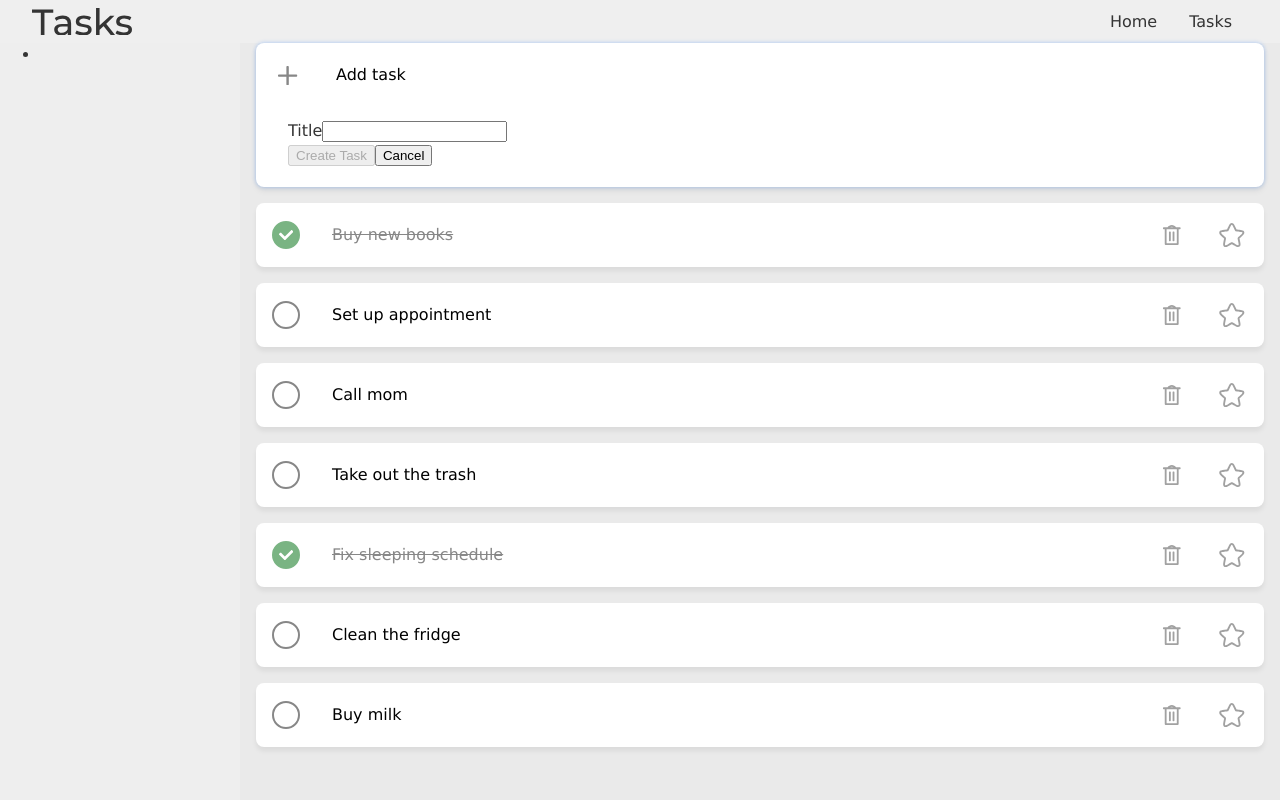
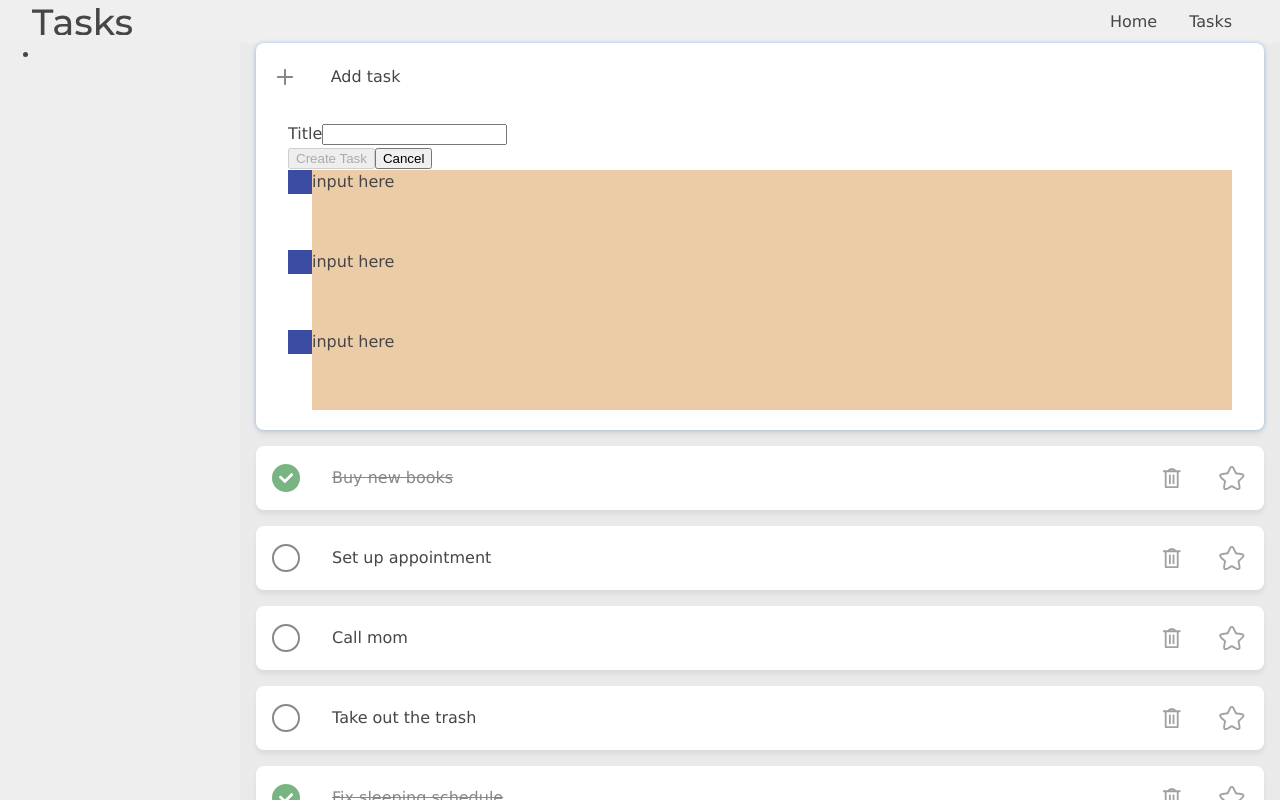
Before and after one commit to arthur-tsutiya/aplicacao-de-tarefas, a React (Create React App) app: page /tasks in a window 1280 px wide. Both pictures are taken after a click on the button "Add task". Shown: the top 800 px of the page. Built offline with nearby package versions, Linux system fonts and the light colour scheme.

Commit message:
Create the structure for the text inputs in the 'add task' section

```diff
--- a/src/components/TaskNew.css
+++ b/src/components/TaskNew.css
@@ -4,9 +4,8 @@
 }
 
 .task-new-icon {
-    width: 2em;
+    width: 1.667em;
     aspect-ratio: 1/1;
-    grid-column: 1/2;
 }
 
 .task-new-icon svg {
@@ -33,15 +32,15 @@
 
 .task-new-visible {
     grid-row: 1/2;
-
-    display: grid;
-    grid-template-columns: auto 1fr;
-    align-items: center;
-    column-gap: 2em;
 }
 
 .task-new-btn {
-    grid-column: 2/3;
+    width: 100%;
+    display: flex;
+    flex-direction: row;
+    align-items: center;
+    column-gap: 2em;
+    padding: 1em 0;
 }
 
 .task-new-hidden {
--- a/src/components/TaskNew.js
+++ b/src/components/TaskNew.js
@@ -1,6 +1,7 @@
 
 import { useState } from 'react';
 import './TaskNew.css';
+import TaskNewInputs from './TaskNewInputs.js';
 
 export default function TaskNew({onTaskAddBegin, onTaskAdd, onFinishedTaskAdd, expanded}) {
     const [title, setTitle] = useState("");
@@ -45,12 +46,14 @@ export default function TaskNew({onTaskAddBegin, onTaskAdd, onFinishedTaskAdd, e
     return (
         <div className={className}>
             <div className="task-new-visible">
-                <span className="task-new-icon center">
-                    <svg viewBox="0 0 100 99.997009" xmlns="http://www.w3.org/2000/svg">
-                        <path d="M 47.760256,0 C 45.531579,0 43.7356,1.7929882 43.7356,4.0216643 V 43.7356 H 4.0246565 C 1.7959788,43.7356 0,45.528588 0,47.757264 v 4.482481 c 0,2.228676 1.7959788,4.021665 4.0246565,4.021665 H 43.7356 v 39.713935 c 0,2.228676 1.795979,4.021664 4.024656,4.021664 h 4.479488 c 2.228677,0 4.024656,-1.792988 4.024656,-4.021664 V 56.26141 H 95.975344 C 98.204021,56.26141 100,54.468421 100,52.239745 V 47.757264 C 100,45.528588 98.204021,43.7356 95.975344,43.7356 H 56.2644 V 4.0216643 C 56.2644,1.7929882 54.468421,0 52.239744,0 Z" />
-                    </svg>
-                </span>
-                <button className="btn btn-task task-new-btn" onClick={toggleTaskAdd}>Add task</button>
+                <button className="btn task-new-btn" onClick={toggleTaskAdd}>
+                    <span className="task-new-icon center">
+                        <svg viewBox="0 0 100 99.997009" xmlns="http://www.w3.org/2000/svg">
+                            <path d="M 47.760256,0 C 45.531579,0 43.7356,1.7929882 43.7356,4.0216643 V 43.7356 H 4.0246565 C 1.7959788,43.7356 0,45.528588 0,47.757264 v 4.482481 c 0,2.228676 1.7959788,4.021665 4.0246565,4.021665 H 43.7356 v 39.713935 c 0,2.228676 1.795979,4.021664 4.024656,4.021664 h 4.479488 c 2.228677,0 4.024656,-1.792988 4.024656,-4.021664 V 56.26141 H 95.975344 C 98.204021,56.26141 100,54.468421 100,52.239745 V 47.757264 C 100,45.528588 98.204021,43.7356 95.975344,43.7356 H 56.2644 V 4.0216643 C 56.2644,1.7929882 54.468421,0 52.239744,0 Z" />
+                        </svg>
+                    </span>
+                    Add task
+                </button>
             </div>
             <div className="task-new-hidden">
                 <div className="task-new-hidden-content">
@@ -63,6 +66,7 @@ export default function TaskNew({onTaskAddBegin, onTaskAdd, onFinishedTaskAdd, e
                             <button onClick={() => {}}>Cancel</button>
                         </div>
                     </label>
+                    <TaskNewInputs/>
                 </div>
             </div>
         </div>
--- /dev/null
+++ b/src/components/TaskNewInputs.css
@@ -0,0 +1,29 @@
+
+.task-new-input-wrapper {
+    display: grid;
+    grid-template-rows: 1fr 1fr 1fr;
+    grid-template-columns: auto 1fr;
+}
+
+/*TEMPORARY BELOW*/
+.task-new-title-icon {
+    display: flex;
+    width: 1.5em;
+    aspect-ratio: 1/1;
+    background-color: #3b4ba1;
+
+    grid-column: 1/2;
+}
+
+.input-placeholder {
+    min-height: 5em;
+    background-color: #eccca7;
+
+    grid-column: 2/3;
+}
+
+.c1,.c2,.c3 {
+    grid-column: span 2;
+    display: grid;
+    grid-template-columns: subgrid;
+}
--- /dev/null
+++ b/src/components/TaskNewInputs.js
@@ -0,0 +1,21 @@
+import './TaskNewInputs.css';
+
+export default function TaskNewInputs() {
+
+    return (
+        <div className="task-new-input-wrapper">
+            <div className="task-new-title c1">
+                <span className="task-new-title-icon i1"></span>
+                <p className="input-placeholder p1">input here</p>
+            </div>
+            <div className="task-new-tags c2">
+                <span className="task-new-title-icon i2"></span>
+                <p className="input-placeholder p2">input here</p>
+            </div>
+            <div className="task-new-notes c3">
+                <span className="task-new-title-icon i3"></span>
+                <p className="input-placeholder p3">input here</p>
+            </div>
+        </div>
+    );
+}
--- a/src/components/controls/DeleteButton.js
+++ b/src/components/controls/DeleteButton.js
@@ -1,6 +1,7 @@
 import './DeleteButton.css';
 
 export default function DeleteButton({ onClick }) {
+
 
     return (
         <button onClick={onClick} className="btn btn-delete center">
@@ -8,5 +9,6 @@ export default function DeleteButton({ onClick }) {
                 <path d="M 46.519251,0 C 37.737069,0 30.024697,4.6396805 25.497315,11.606304 H 6.1032013 a 3.6862003,3.6862003 135 0 0 -3.6862003,3.6862 v 2.131108 a 3.3493843,3.3493843 45 0 0 3.3493843,3.349384 H 11.336175 V 95.607948 A 4.392052,4.392052 45 0 0 15.728227,100 h 4.774637 55.001339 a 5.3161631,5.3161631 135 0 0 5.316163,-5.316163 V 20.772996 h 6.567351 a 3.2323592,3.2323592 135 0 0 3.232359,-3.232359 V 14.98044 A 3.3741361,3.3741361 45 0 0 87.24594,11.606304 l -19.706179,0 C 63.012496,4.6398182 55.30127,0 46.519251,0 Z m 0,9.1666916 c 3.072826,0 5.948229,0.8885004 8.395686,2.4396124 H 38.122142 c 2.447853,-1.551112 5.324282,-2.4396124 8.397109,-2.4396124 z M 20.502864,20.772996 H 71.653675 V 90.833308 H 20.502864 Z M 32.410741,35.638552 V 77.77735 a 2.9959219,2.9959219 45 0 0 2.995922,2.995922 h 2.740178 a 3.4291676,3.4291676 135 0 0 3.429168,-3.429168 V 35.394342 a 3.0904399,3.0904399 45 0 0 -3.09044,-3.09044 h -2.740178 a 3.3346497,3.3346497 135 0 0 -3.33465,3.33465 z m 18.168368,-0.47259 V 77.2101 a 3.5631717,3.5631717 45 0 0 3.563172,3.563172 h 1.890795 A 3.7127215,3.7127215 135 0 0 59.745798,77.06055 V 35.139441 a 2.8355388,2.8355388 45 0 0 -2.835539,-2.835539 l -3.46909,0 a 2.8620599,2.8620599 135 0 0 -2.86206,2.86206 z" />
             </svg>
         </button>
+
     );
 }
--- a/src/index.css
+++ b/src/index.css
@@ -1,6 +1,33 @@
+/*
+Color palette ideas
+
+Idea 1:
+#091540 deep navy
+#7692ff cornflower blue
+#abd2fa icy blue
+#3d518c dusk blue
+#1b2cc1 persian blue
+
+Idea 2:
+#919098 rosy granite
+#897c80 ^
+#ba8f95 rosy taupe
+#cab6cd thistle
+#cfbcdf ^
+
+Idea3:
+#495867 Blue slate
+#577399 Glaucous
+#bdd5ea Pale sky
+#f7f7ff ghost white (neutral?)
+#fe5f55 vibrant coral (accent?)
+*/
+
+
+
 :root {
-    --font-color-1: #343434;
-    --font-color-light: #565656;
+    --font-color-1: #464646;
+    --font-color-light: #616161;
     --font-color-lighter: #878787;
     --font-color-light-3: #a1a1a1;
     --font-color-light-4: #b1b1b1;
@@ -38,6 +65,7 @@ p, ul, li {
     margin: 0;
     border: 0;
     padding: 0;
+    color: inherit;
     font: inherit;
     font-size: inherit;
     background-color: transparent;
```
Also changed, not shown: src/components/icons/NoteIcon.js (added, +9 -0 lines), src/components/icons/TagIcon.js (added, +9 -0 lines).
